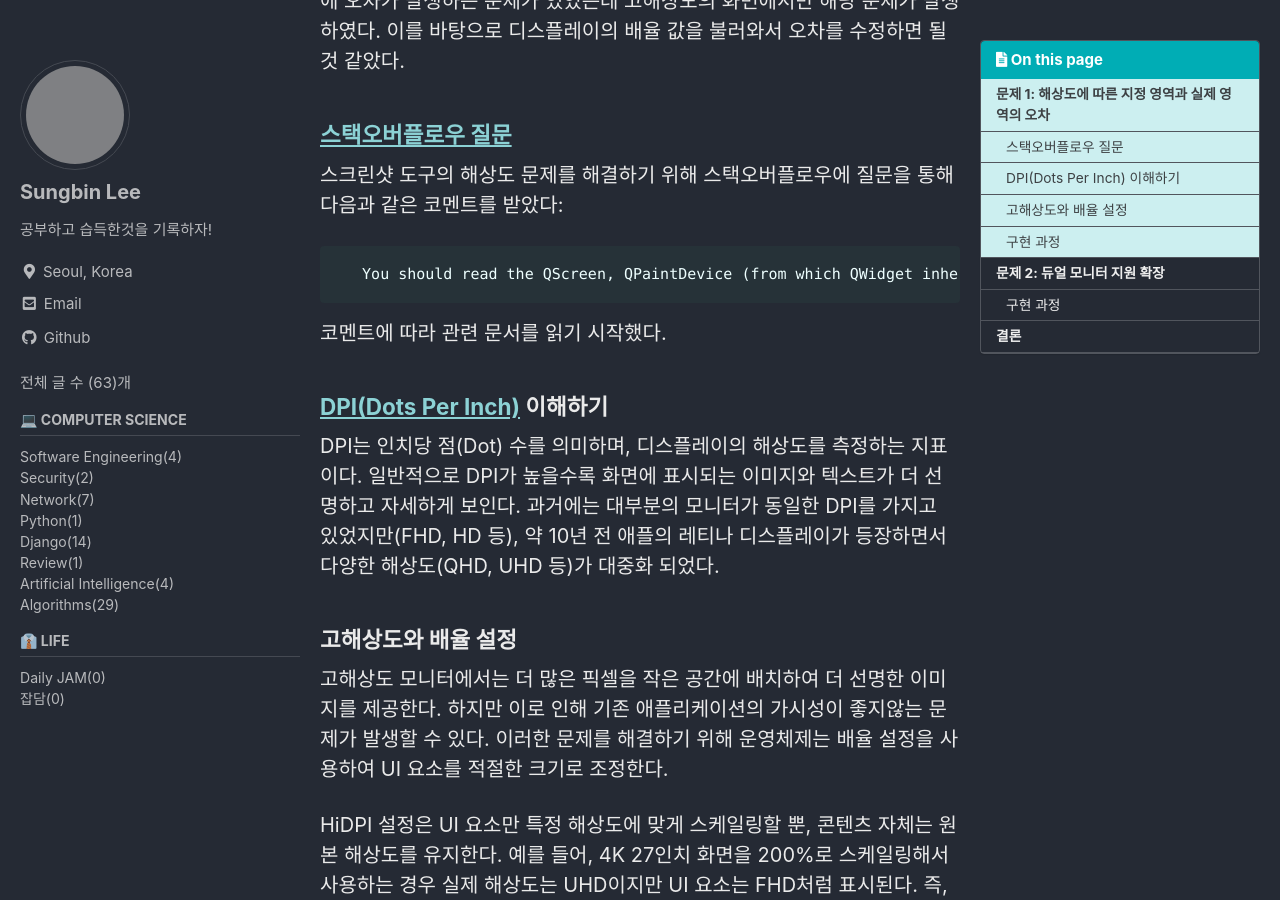
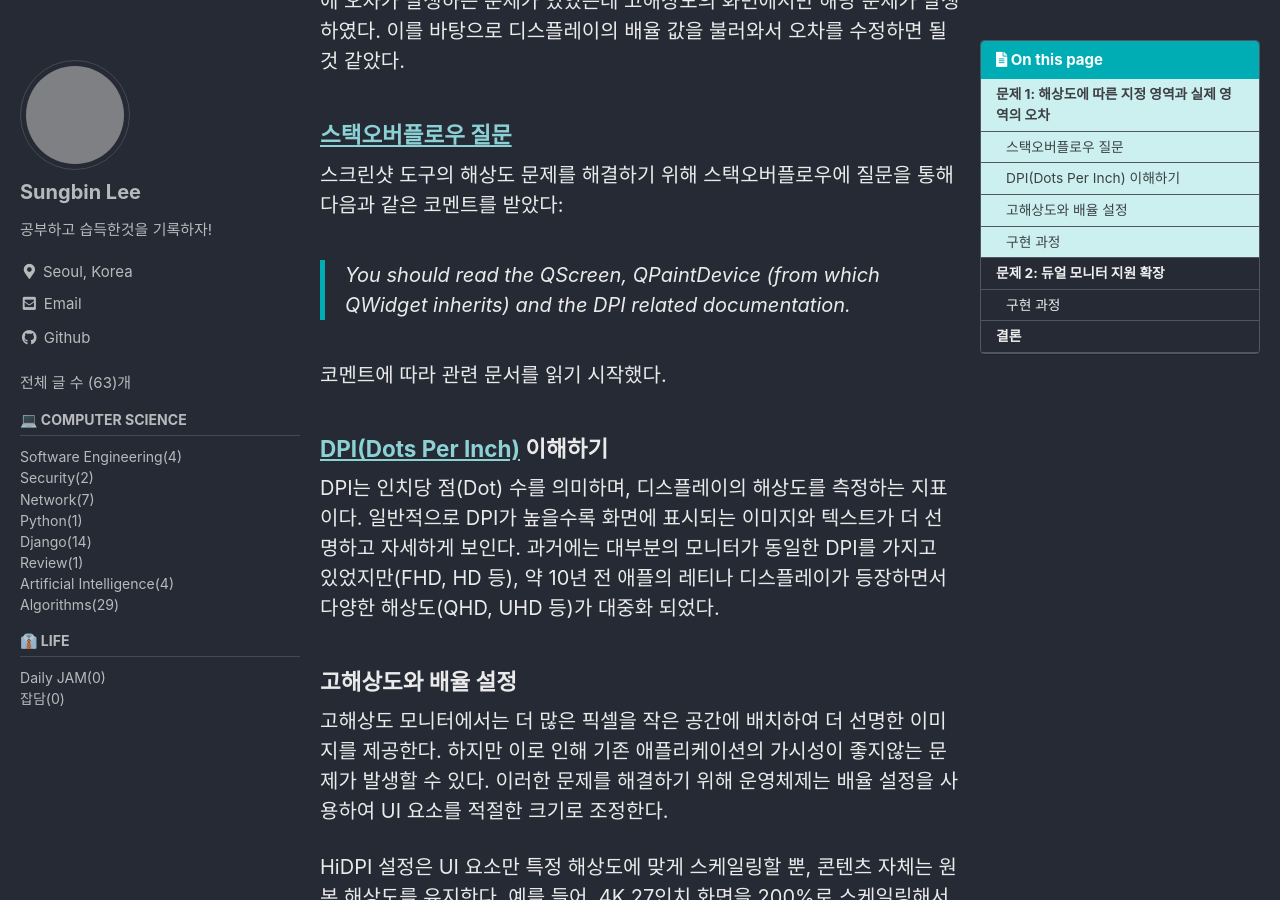
Before and after one commit to sungbinlee/tech.sungbinlee.dev, a Jekyll site: the page built from _posts/Software_Engineering/2024-06-05-snipping-tool-debugging.md, in a window 1280 px wide and 900 px high, scrolled down 548 px. Built offline with Jekyll 4.4.1, drawn with Linux system fonts in a browser that asks for light colours; cached includes are drawn as plain includes; comment, search, counter and statistics services are not loaded; grey boxes are pictures that could not be loaded.

````diff
--- a/_posts/Software_Engineering/2024-06-05-snipping-tool-debugging.md
+++ b/_posts/Software_Engineering/2024-06-05-snipping-tool-debugging.md
@@ -21,12 +21,12 @@ toc_sticky: true
 
 ### [스택오버플로우 질문](https://stackoverflow.com/questions/78568755/pyside-snipping-tool-coordinates-mismatch-due-to-monitor-scaling-and-dual-monito)
 
-   스크린샷 도구의 해상도 문제를 해결하기 위해 스택오버플로우에 질문을 통해 다음과 같은 코멘트를 받았다:
-   ```
-   You should read the QScreen, QPaintDevice (from which QWidget inherits) and the DPI related documentation.
-   ```
+ 스크린샷 도구의 해상도 문제를 해결하기 위해 스택오버플로우에 질문을 통해 다음과 같은 코멘트를 받았다:
 
-   코멘트에 따라 관련 문서를 읽기 시작했다.
+ > You should read the QScreen, QPaintDevice (from which QWidget inherits) and the DPI related documentation.
+
+
+ 코멘트에 따라 관련 문서를 읽기 시작했다.
 
 ### [DPI(Dots Per Inch)](https://doc.qt.io/qt-6/highdpi.html) 이해하기
 
````
